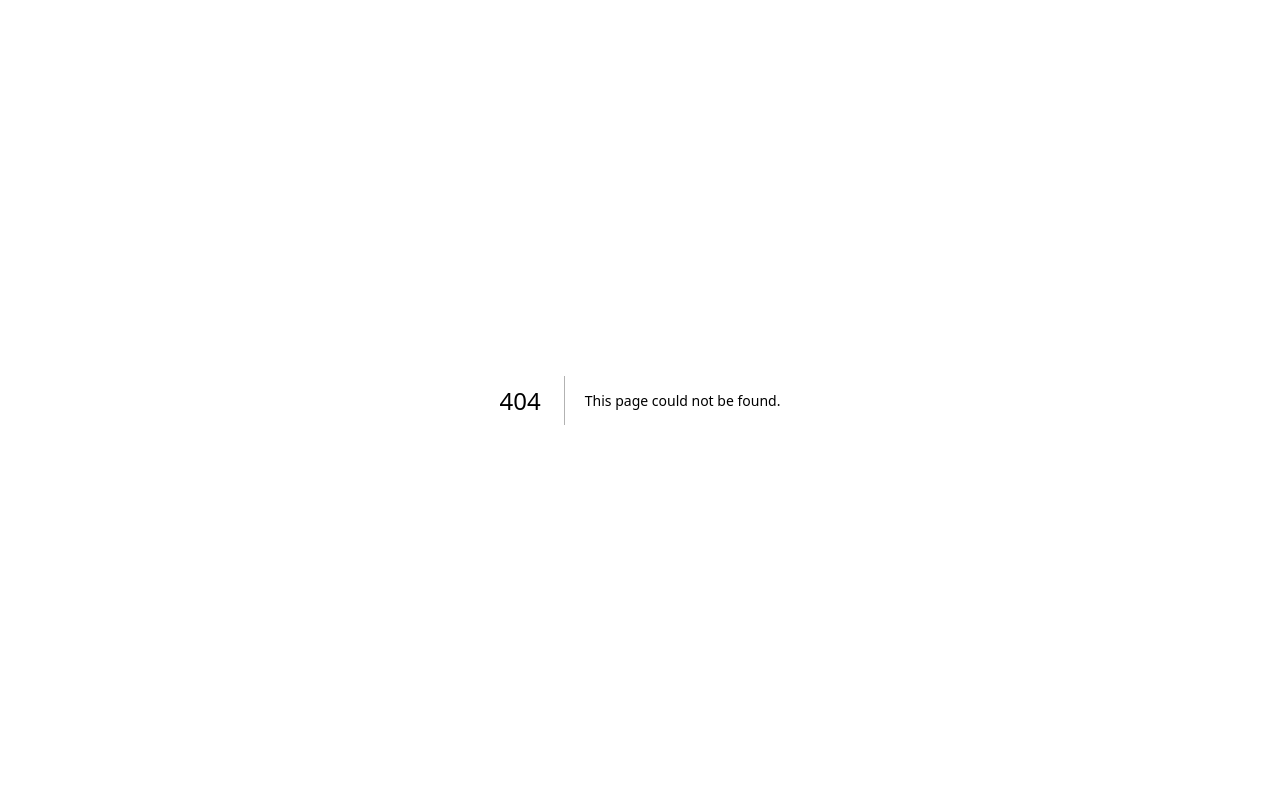
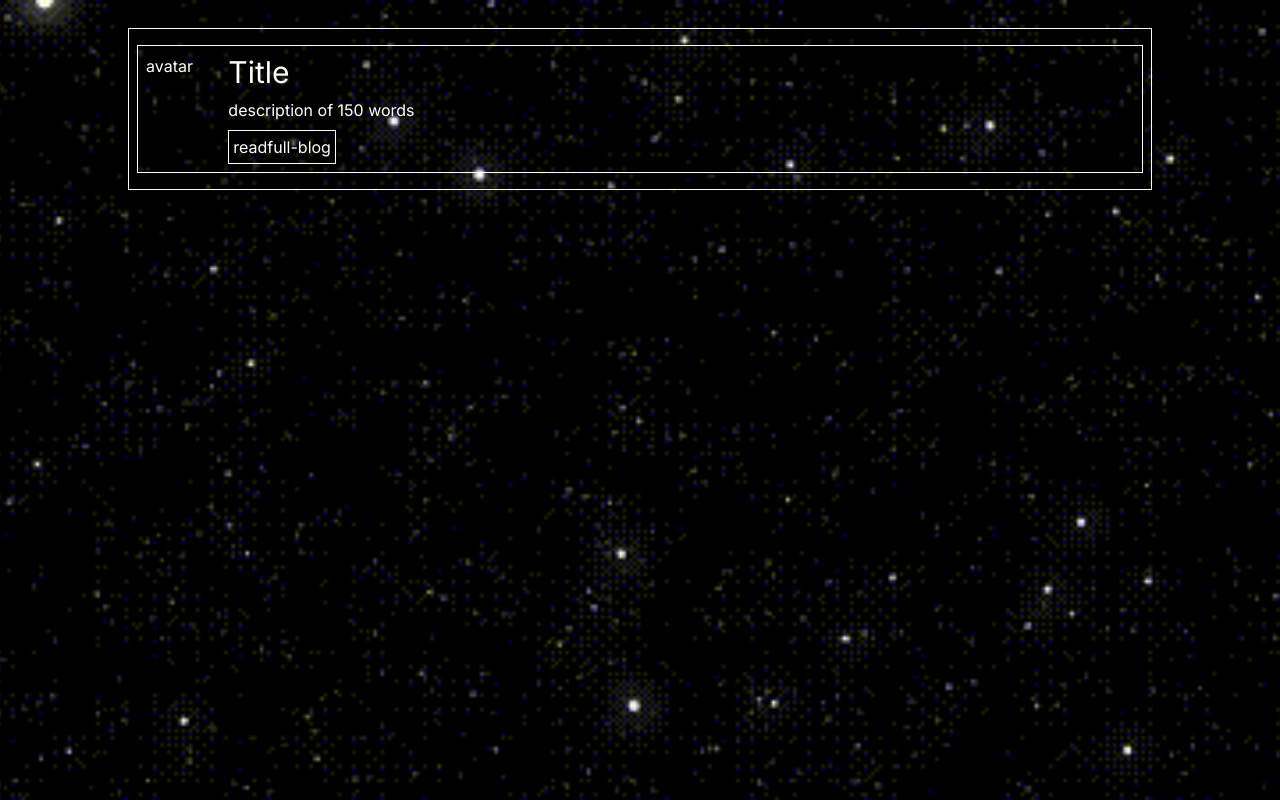
Before and after one commit to HARISH-SATHISH/AL, a Next.js app: page /api/blogs in a window 1280 px wide. Before the commit this address had no page. Built offline with nearby package versions, Linux system fonts and the light colour scheme.

Commit message:
added blogs n logs

```diff
--- /dev/null
+++ b/app/api/blogs/page.tsx
@@ -0,0 +1,17 @@
+import React from 'react'
+import VideoBackground from '@/app/components/VideoBg'
+import Blogcard from '@/app/components/Blogcard'
+import '../../../app/globals.css'
+
+const page = () => {
+  return (
+    <div>
+        <VideoBackground/>
+        <div className=' text-white border border-white mx-[10%] px-2 py-4 mt-7 overflow-y-scroll scrollbar'>
+         <Blogcard/>
+        </div>
+    </div>
+  )
+}
+
+export default page
--- /dev/null
+++ b/app/api/logs/page.tsx
@@ -0,0 +1,16 @@
+import React from 'react'
+import VideoBackground from '@/app/components/VideoBg'
+import '../../../app/globals.css'
+
+const page = () => {
+    return (
+        <div>
+            <VideoBackground />
+            <div className=' text-white border border-white mx-[10%] px-2 py-4 mt-[2%] h-full overflow-y-scroll scrollbar '>
+             <h1 className=' text-5xl bg-white text-black p-2 inline-block'>LOGS!!</h1>
+            </div>
+        </div>
+    )
+}
+
+export default page
--- /dev/null
+++ b/app/components/Blogcard.tsx
@@ -0,0 +1,18 @@
+import React from 'react'
+
+
+
+const Blogcard = () => {
+    return (
+        <div className=' grid grid-cols-12 border border-white p-2 '>
+            <div className=' col-span-1'> avatar</div>
+            <div className=' col-span-11'>
+                <h1 className=' text-3xl'>Title</h1>
+                <p className=' mt-2'> description of 150 words</p>
+                <button className=' mt-2 border border-white p-1'>readfull-blog</button>
+            </div>
+        </div>
+    )
+}
+
+export default Blogcard
--- a/app/components/Homecon.tsx
+++ b/app/components/Homecon.tsx
@@ -10,6 +10,7 @@ const Homecon = () => {
         exploring and contributing to the wonders of the cosmos.
       </p>
       <button className=' p-2 mt-4 border border-white hover:bg-white hover:text-black '>Join_Now</button>
+      <button className=' ml-5 p-2 mt-4 border border-white hover:bg-white hover:text-black '>Login</button>
       <p className=' text-xs mt-1'>Login if you have already joined!</p>
     </div>
   )
--- a/app/components/Navbar.tsx
+++ b/app/components/Navbar.tsx
@@ -1,14 +1,16 @@
+import Link from 'next/link'
 import React from 'react'
 
 const Navbar = () => {
     return (
-        <div className='cursor-pointer p-2 text-white flex flex-row justify-between items-center mx-[10%] mt-[2%] border border-white'>
+        <div className='cursor-pointer p-2 text-white flex flex-row justify-between items-center mx-[10%] mt-[1%] border border-white'>
             <span>logo</span>
-            <nav className='mr-[3%]'>
+            <nav className='mr-[7%]'>
                 <ul className='flex flex-row '>
                     <li className='mr-[10%] cursor-pointer p-1'>Home</li>
                     <li className='mr-[10%] cursor-pointer p-1'>About</li>
-                    <li className='cursor-pointer border border-white p-1 px-2'>LOGIN</li>
+                    <li className='mr-[10%] cursor-pointer p-1'><Link href='./api/blogs'>Blogs</Link></li>
+                    <li className='mr-[10%] cursor-pointer p-1'><Link href='./api/logs'>Logs</Link></li>
                 </ul>
             </nav>
         </div>
--- a/app/layout.tsx
+++ b/app/layout.tsx
@@ -5,7 +5,7 @@ import './globals.css'
 const inter = Inter({ subsets: ['latin'] })
 
 export const metadata: Metadata = {
-  title: 'Create Next App',
+  title: 'AstLog',
   description: 'Generated by create next app',
 }
 
```
